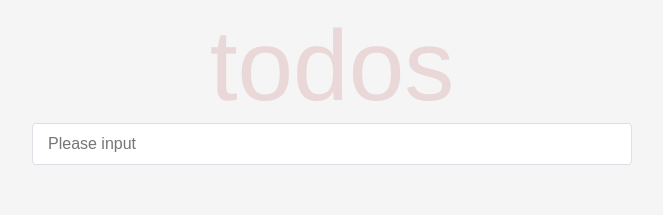
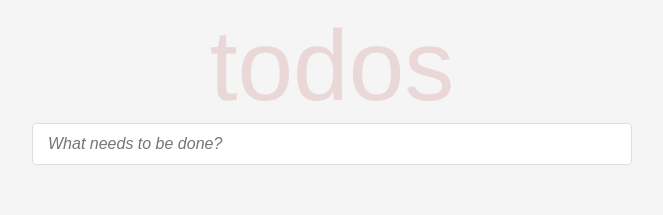
Before and after one commit to ccxluo/vue-todolist-demo, a Vue app: page / in a window 1280 px wide. Shown: the top 215 px of the page, without its empty margins (308-971 px from the left). Built offline with nearby package versions, Linux system fonts and the light colour scheme.

Commit message:
change input placeholder style

```diff
--- a/src/components/Input.vue
+++ b/src/components/Input.vue
@@ -1,5 +1,5 @@
 <template>
-  <input placeholder="Please input" v-model="input" @keyup.enter="addTodo" />
+  <input placeholder="What needs to be done?" v-model="input" @keyup.enter="addTodo" />
 </template>
 
 <script>
@@ -43,5 +43,9 @@ input {
     outline: none;
     border-color: #409eff;
   }
+
+  &::placeholder {
+    font-style: italic;
+  }
 }
 </style>
```
